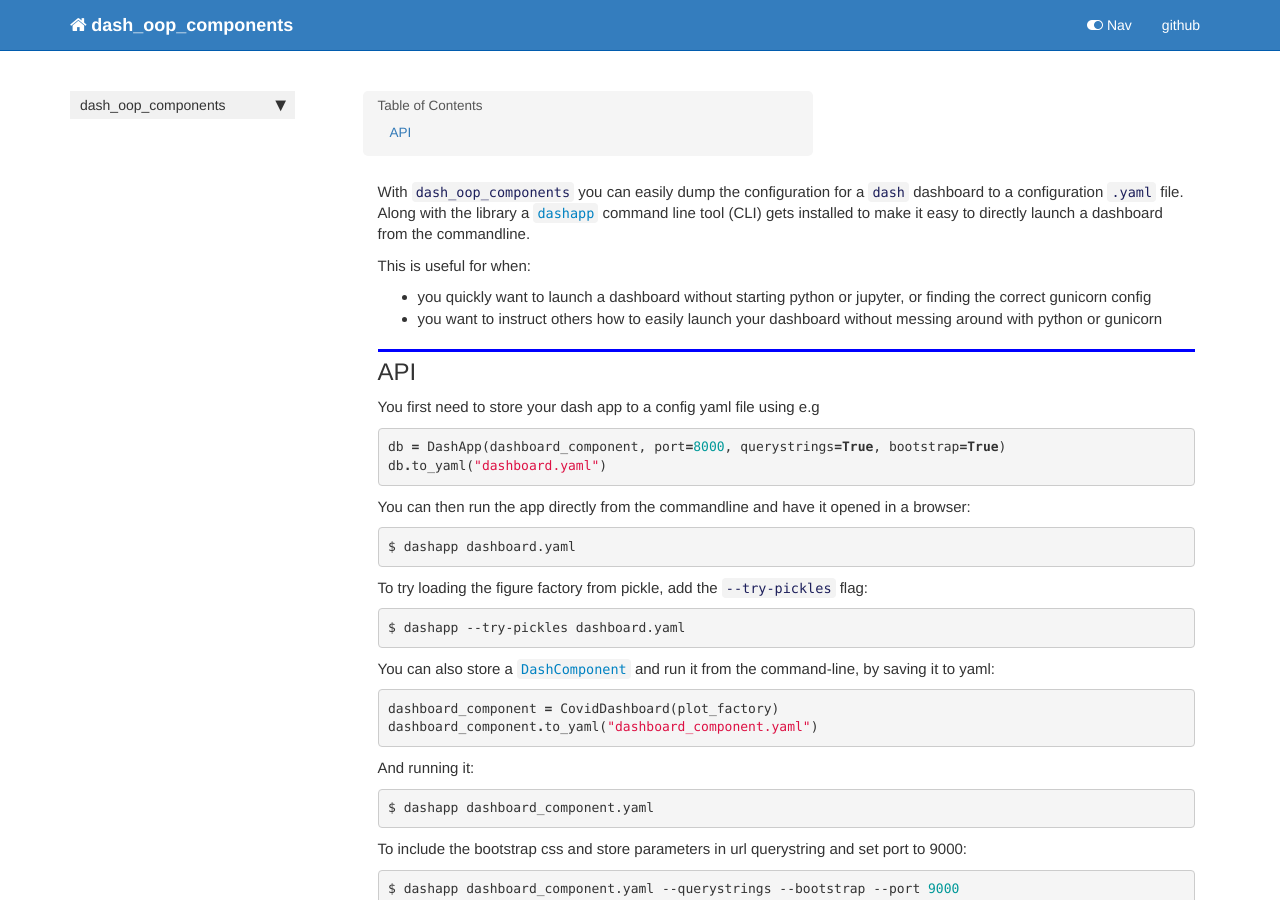
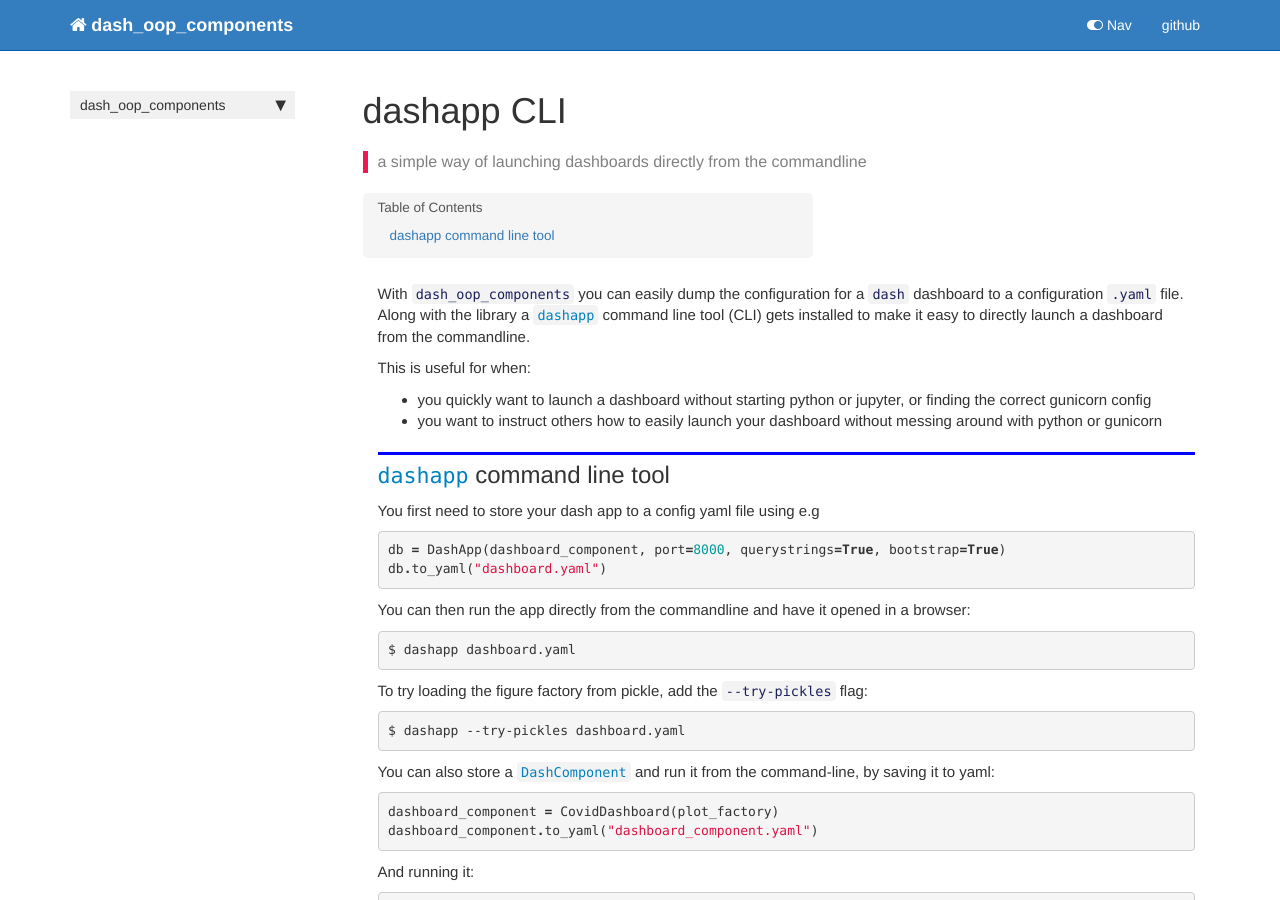
Before and after one commit to oegedijk/dash_oop_components, a Jekyll site: the page built from docs/cli.html, in a window 1280 px wide and 900 px high. Built offline with Jekyll 4.4.1, drawn with Linux system fonts in a browser that asks for light colours; nearby versions of some CDN libraries; comment, search, counter and statistics services are not loaded.

Commit message:
cli docs

```diff
--- a/docs/_data/sidebars/home_sidebar.yml
+++ b/docs/_data/sidebars/home_sidebar.yml
@@ -13,7 +13,7 @@
       title: Library Documentation
       url: core.html
     - output: web,pdf
-      title: '`dashapp` CLI'
+      title: dashapp CLI
       url: cli.html
     - output: web,pdf
       title: Covid Dashboard Example
--- a/docs/cli.html
+++ b/docs/cli.html
@@ -1,6 +1,6 @@
 ---
 
-title: `dashapp` CLI
+title: dashapp CLI
 
 
 keywords: fastai
@@ -57,7 +57,7 @@
 </div>
 <div class="cell border-box-sizing text_cell rendered"><div class="inner_cell">
 <div class="text_cell_render border-box-sizing rendered_html">
-<h2 id="API">API<a class="anchor-link" href="#API"> </a></h2>
+<h2 id="dashapp-command-line-tool"><a href="/dash_oop_components/cli.html#dashapp"><code>dashapp</code></a> command line tool<a class="anchor-link" href="#dashapp-command-line-tool"> </a></h2>
 </div>
 </div>
 </div>
--- a/docs/sidebar.json
+++ b/docs/sidebar.json
@@ -2,7 +2,7 @@
   "dash_oop_components": {
     "Overview": "/",
     "Library Documentation": "core.html",
-    "`dashapp` CLI": "cli.html",
+    "dashapp CLI": "cli.html",
     "Covid Dashboard Example": "Example.html",
     "Tracking state of your app in url querystrings": "querystrings.html",
     "Deploying with gunicorn": "GunicornDeployment.html"
```
Also changed, not shown: 1 other file.
